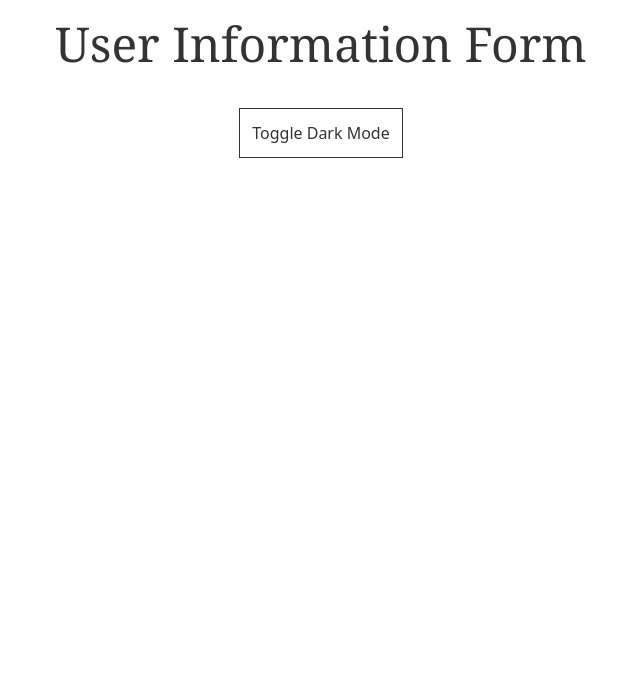
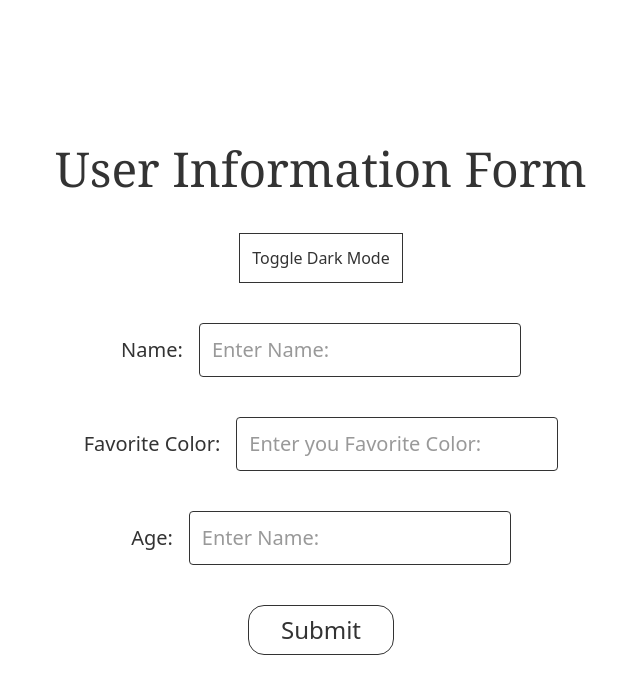
Before and after one commit to ABDUL-RAHMAN-9/React-User-Info-App, a React (Vite) app: page / in a window 1280 px wide. Shown: the top 694 px of the page, without its empty margins (319-959 px from the left). Built offline with nearby package versions, Linux system fonts and the light colour scheme.

Commit message:
Created A simple User Info App

```diff
--- a/src/UserInfoForm.jsx
+++ b/src/UserInfoForm.jsx
@@ -5,7 +5,6 @@ function UserInfoForm()
     const [name, setName] = useState("");
     const [favoriteColor, setFavoriteColor] = useState("");
     const [age, setAge] = useState("");
-    const [gretting, setGretting] = useState("");
     const [darkMode, setDarkMode] = useState(false);
 
 
@@ -14,9 +13,19 @@ function UserInfoForm()
         backgroundColor: darkMode ? "#333" : "#fff",
         color: darkMode ? "#fff" : "#333",
     }
+
+
+    const handleSubmit = () =>
+    {
+        const message = `Hello ${name || "there"}! You are ${age || "an ageless wonder"
+            } years old, and your favorite color is ${favoriteColor || "a mystery"
+            }.`;
+        alert(message);
+    }
+
     return (
         <div>
-            <div className="flex flex-col min-h-screen items-center p-5 space-y-10" style={DarkModeStyling}>
+            <div className="flex flex-col justify-center min-h-screen items-center p-5 space-y-10" style={DarkModeStyling}>
                 <h1 className='text-5xl font-serif'>User Information Form</h1>
                 {/* Toggle for dark mode */}
                 <button
@@ -24,9 +33,51 @@ function UserInfoForm()
                     className='border p-3 cursor-pointer'>
                     Toggle Dark Mode
                 </button>
-            </div>
 
 
+                {/* Inupt for Name */}
+                <label className='text-xl'>
+                    Name:
+                    <input type="text"
+                        value={name}
+                        placeholder='Enter Name:'
+                        onChange={(event) => setName(event.target.value)}
+                        className='border p-3 rounded ml-4'
+                    />
+                </label>
+
+                {/* Input for Favorite Color */}
+
+                <label className='text-xl'>
+                    Favorite Color:
+                    <input type="text"
+                        value={favoriteColor}
+                        placeholder='Enter you Favorite Color:'
+                        onChange={(event) => setFavoriteColor(event.target.value)}
+                        className='border p-3 rounded ml-4'
+                    />
+                </label>
+
+                {/* Input for Age */}
+                <label className='text-xl'>
+                    Age:
+                    <input type="number"
+                        value={age}
+                        placeholder='Enter Name:'
+                        onChange={(event) => setAge(event.target.value)}
+                        className='border p-3 rounded ml-4'
+                    />
+                </label>
+
+                {/* Submit Button */}
+
+                <button
+                    className='border px-8 py-2 rounded-2xl text-2xl'
+                    onClick={handleSubmit}>
+                    Submit
+                </button>
+
+            </div>
         </div>
     )
 }
```
